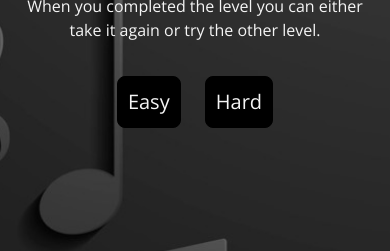
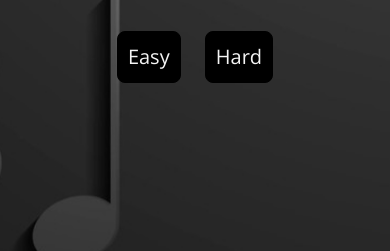
Before and after one commit to CharlieBurton10/classicalmusicquiz, a plain HTML site: page index.html in a window 390 px wide. Shown: the part 439-690 px from the top of the page. Drawn offline with nearby package versions, Linux system fonts and the light colour scheme.

Commit message:
Fix media element

```diff
--- a/assets/css/style.css
+++ b/assets/css/style.css
@@ -238,16 +238,16 @@ nav > a:hover {
   @media screen and (max-width: 500px) {
 
     body {
-        height: 95vh;
+        height: 100vh;
     }
 
     .page-header {
-        margin-top: 40px;
+        margin-top: 20px;
         margin-bottom: 50px ;
     }
 
     .rules{
-        margin-top: 75px;
+        margin-top: 35px;
     }
 }
 
```
